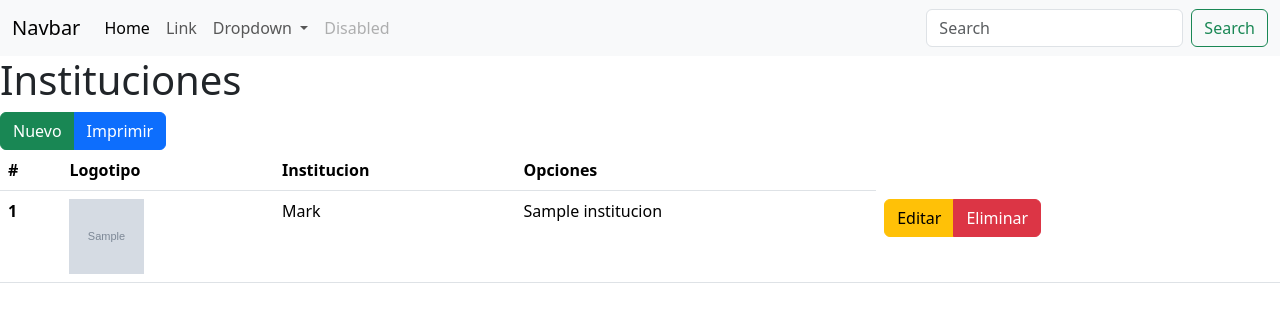
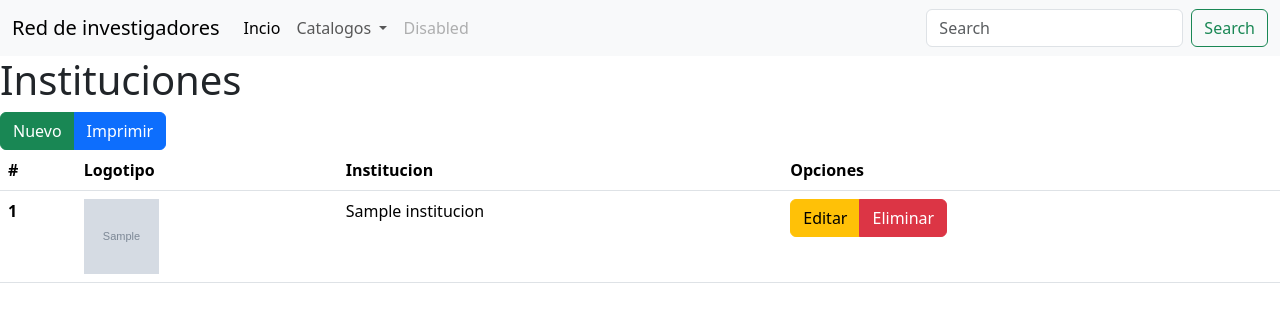
Before and after one commit to RaBarrMen/InvBootstrap, a PHP site: template panel/views/institucion/index.php in a window 1280 px wide. Shown: the top 322 px of the page. Run offline with PHP 8.4, Linux system fonts and the light colour scheme; the template is opened without the code that fills it: most values are stand-ins (such as "Sample title", 1, 10 or a date in 2020); grey boxes marked "Sample" are stand-in pictures.

Commit message:
clase del jueves

```diff
--- a/models/institucion.php
+++ b/models/institucion.php
@@ -25,7 +25,7 @@ class Institucion extends Sistema{
         $sth = $this -> _DB ->prepare("SELECT * FROM institucion where id_institucion = :id_institucion");
         $sth->bindParam(":id_institucion", $id, PDO::PARAM_INT);
         $sth->execute();
-        $data = $sth->fetchAll();
+        $data = $sth->fetch(PDO::FETCH_ASSOC);
         return $data;
     }
 
--- a/panel/views/header.php
+++ b/panel/views/header.php
@@ -9,24 +9,21 @@
   <body>
     <nav class="navbar navbar-expand-lg bg-body-tertiary">
   <div class="container-fluid">
-    <a class="navbar-brand" href="#">Navbar</a>
+    <a class="navbar-brand" href="#">Red de investigadores</a>
     <button class="navbar-toggler" type="button" data-bs-toggle="collapse" data-bs-target="#navbarSupportedContent" aria-controls="navbarSupportedContent" aria-expanded="false" aria-label="Toggle navigation">
       <span class="navbar-toggler-icon"></span>
     </button>
     <div class="collapse navbar-collapse" id="navbarSupportedContent">
       <ul class="navbar-nav me-auto mb-2 mb-lg-0">
         <li class="nav-item">
-          <a class="nav-link active" aria-current="page" href="#">Home</a>
-        </li>
-        <li class="nav-item">
-          <a class="nav-link" href="#">Link</a>
+          <a class="nav-link active" aria-current="page" href="index.php">Incio</a>
         </li>
         <li class="nav-item dropdown">
           <a class="nav-link dropdown-toggle" href="#" role="button" data-bs-toggle="dropdown" aria-expanded="false">
-            Dropdown
+            Catalogos
           </a>
           <ul class="dropdown-menu">
-            <li><a class="dropdown-item" href="#">Action</a></li>
+            <li><a class="dropdown-item" href="institucion.php">Instituciones</a></li>
             <li><a class="dropdown-item" href="#">Another action</a></li>
             <li><hr class="dropdown-divider"></li>
             <li><a class="dropdown-item" href="#">Something else here</a></li>
--- a/panel/views/institucion/index.php
+++ b/panel/views/institucion/index.php
@@ -1,6 +1,6 @@
 <h1>Instituciones</h1>
 <div class="btn-group" role="group" aria-label="Basic mixed styles example">
-                <a class="btn btn-success">Nuevo</a>
+                <a href="institucion.php?action=create" class="btn btn-success">Nuevo</a>
                 <a class="btn btn-primary">Imprimir</a>
 </div>
 <table class="table">
@@ -17,12 +17,11 @@
         <tr>
             <th scope="row"><?php echo $institucion['id_institucion'];?></th>
             <td><img src="../images/institucion/<?php echo $institucion['logotipo']?>" width="75" height="75" class="rounded-cricle"></td>
-            <td>Mark</td>
             <td><?php echo $institucion['institucion']; ?></td>
             <td>
             <div class="btn-group" role="group" aria-label="Basic mixed styles example">
-                <a class="btn btn-warning">Editar</a>
-                <a href="institucion.php?action=delete&id=<?php echo $institucion['institucion'];?>" class="btn btn-danger">Eliminar</a>
+                <a href="institucion.php?action=update&id=<?php echo $institucion['id_institucion'];?>" class="btn btn-warning">Editar</a>
+                <a href="institucion.php?action=delete&id=<?php echo $institucion['id_institucion'];?>" class="btn btn-danger">Eliminar</a>
             </div>
             </td>
         </tr>
```
Also changed, not shown: panel/institucion.php (+17 -4 lines), panel/views/institucion/_form.php (+14 -0 lines), panel/views/institucion/_form_update.php (added, +14 -0 lines).
